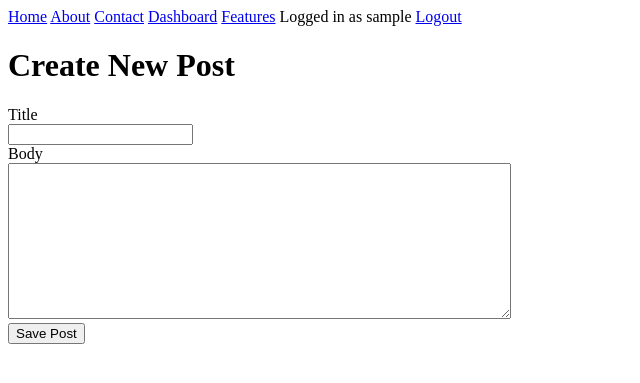
After one commit to SrikarChittemsetty/voicepress, a Flask app: page /posts/new in a window 1280 px wide. The commit adds this page. Shown: the top 383 px of the page, without its empty margins (0-640 px from the left). Run offline with Flask 3, Linux system fonts and the light colour scheme; the visitor is signed in with stand-in values (Sample User, id 1).

Commit message:
Add in-memory blog post creation

```diff
--- a/src/app.py
+++ b/src/app.py
@@ -1,8 +1,9 @@
-from flask import Flask, redirect, render_template, request, session, url_for
+from flask import Flask, flash, redirect, render_template, request, session, url_for
 
 app = Flask(__name__)
 app.secret_key = "dev-secret-key"
 registered_users: dict[str, str] = {}
+blog_posts: list[dict[str, str]] = []
 
 
 def is_logged_in() -> bool:
@@ -30,7 +31,37 @@ def features():
 def dashboard():
     if not is_logged_in():
         return redirect(url_for("login"))
-    return render_template("dashboard.html", username=session["username"])
+    return render_template(
+        "dashboard.html",
+        username=session["username"],
+        blog_posts=blog_posts,
+    )
+
+
+@app.route("/posts/new", methods=["GET", "POST"])
+def new_post():
+    if not is_logged_in():
+        return redirect(url_for("login"))
+
+    if request.method == "POST":
+        title = request.form.get("title", "").strip()
+        body = request.form.get("body", "").strip()
+
+        if not title or not body:
+            flash("Title and body are required.")
+            return redirect(url_for("new_post"))
+
+        blog_posts.append(
+            {
+                "title": title,
+                "body": body,
+                "username": session["username"],
+            }
+        )
+        flash("Post created.")
+        return redirect(url_for("dashboard"))
+
+    return render_template("new_post.html")
 
 
 @app.route("/contact")
@@ -69,7 +100,8 @@ def submit_login() -> str:
         session["username"] = username
         return redirect(url_for("dashboard"))
 
-    return "Invalid username or password"
+    flash("Invalid username or password.")
+    return redirect(url_for("login"))
 
 
 @app.route("/logout")
--- a/src/templates/base.html
+++ b/src/templates/base.html
@@ -23,6 +23,15 @@
   </nav>
 
   <main>
+    {% with messages = get_flashed_messages() %}
+      {% if messages %}
+        <section>
+          {% for message in messages %}
+            <p>{{ message }}</p>
+          {% endfor %}
+        </section>
+      {% endif %}
+    {% endwith %}
     {% block content %}{% endblock %}
   </main>
 </body>
--- /dev/null
+++ b/src/templates/new_post.html
@@ -0,0 +1,20 @@
+{% extends "base.html" %}
+
+{% block title %}New Post - New Project Blog{% endblock %}
+
+{% block content %}
+  <h1>Create New Post</h1>
+  <form method="post" action="{{ url_for('new_post') }}">
+    <div>
+      <label for="title">Title</label><br>
+      <input type="text" id="title" name="title" required>
+    </div>
+
+    <div>
+      <label for="body">Body</label><br>
+      <textarea id="body" name="body" rows="10" cols="60" required></textarea>
+    </div>
+
+    <button type="submit">Save Post</button>
+  </form>
+{% endblock %}
```
Also changed, not shown: src/templates/dashboard.html (+16 -0 lines).
